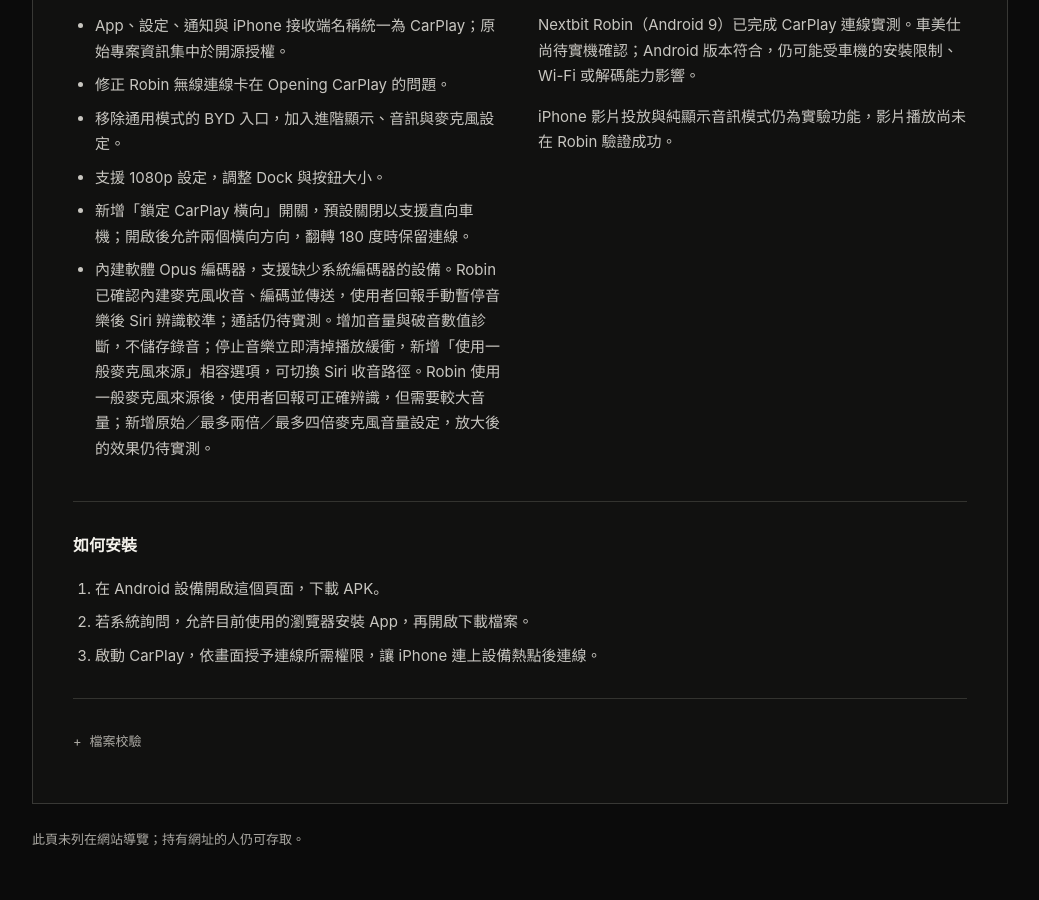
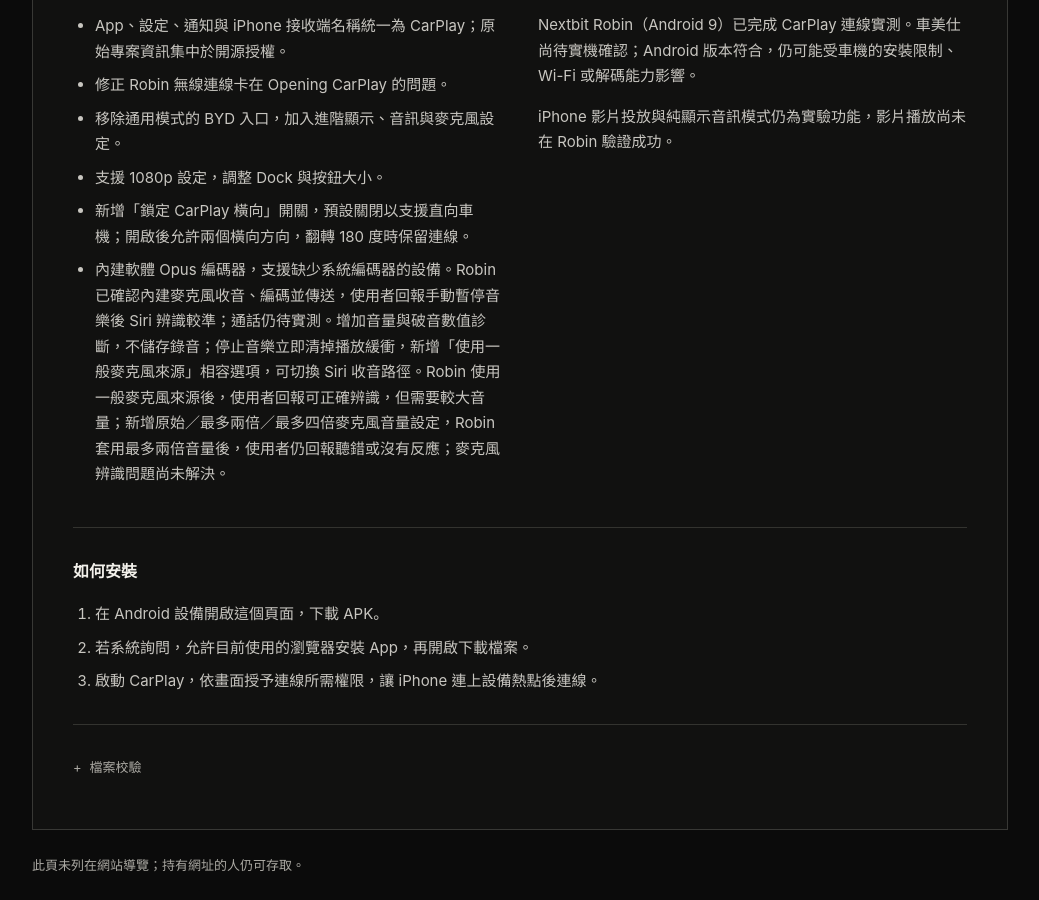
Before and after one commit to lancer1234/lancer1234.github.io, a Jekyll site: the page app/index.html, which Jekyll copies as it is, in a window 1280 px wide and 900 px high, scrolled down 935 px. Shown: the whole window, without its empty margins (120-1159 px from the left). Built offline with Jekyll 4.4.1, drawn with Linux system fonts in a browser that asks for light colours.

Commit message:
Record Robin microphone gain test result

```diff
--- a/app/index.html
+++ b/app/index.html
@@ -18,7 +18,7 @@
 <dl class="metadata"><div><dt>版本</dt><dd>0.2.12-carplay-test.1</dd></div><div><dt>系統</dt><dd>Android 9 以上</dd></div><div><dt>大小</dt><dd>48.4 MB</dd></div><div><dt>更新</dt><dd>2026.10.05</dd></div></dl>
 <a class="download" href="/app/downloads/CarPlay-0.2.12-test.1-20261005.apk" download>下載 Android APK <span aria-hidden="true">↓</span></a>
 <p class="caption">安裝後名稱為「CarPlay」，直接更新原本的測試版並保留連線設定。</p>
-<div class="notes"><section><h3>這個版本</h3><ul><li>App、設定、通知與 iPhone 接收端名稱統一為 CarPlay；原始專案資訊集中於開源授權。</li><li>修正 Robin 無線連線卡在 Opening CarPlay 的問題。</li><li>移除通用模式的 BYD 入口，加入進階顯示、音訊與麥克風設定。</li><li>支援 1080p 設定，調整 Dock 與按鈕大小。</li><li>新增「鎖定 CarPlay 橫向」開關，預設關閉以支援直向車機；開啟後允許兩個橫向方向，翻轉 180 度時保留連線。</li><li>內建軟體 Opus 編碼器，支援缺少系統編碼器的設備。Robin 已確認內建麥克風收音、編碼並傳送，使用者回報手動暫停音樂後 Siri 辨識較準；通話仍待實測。增加音量與破音數值診斷，不儲存錄音；停止音樂立即清掉播放緩衝，新增「使用一般麥克風來源」相容選項，可切換 Siri 收音路徑。Robin 使用一般麥克風來源後，使用者回報可正確辨識，但需要較大音量；新增原始／最多兩倍／最多四倍麥克風音量設定，放大後的效果仍待實測。</li></ul></section><section><h3>相容性</h3><p>Nextbit Robin（Android 9）已完成 CarPlay 連線實測。車美仕尚待實機確認；Android 版本符合，仍可能受車機的安裝限制、Wi-Fi 或解碼能力影響。</p><p>iPhone 影片投放與純顯示音訊模式仍為實驗功能，影片播放尚未在 Robin 驗證成功。</p></section></div>
+<div class="notes"><section><h3>這個版本</h3><ul><li>App、設定、通知與 iPhone 接收端名稱統一為 CarPlay；原始專案資訊集中於開源授權。</li><li>修正 Robin 無線連線卡在 Opening CarPlay 的問題。</li><li>移除通用模式的 BYD 入口，加入進階顯示、音訊與麥克風設定。</li><li>支援 1080p 設定，調整 Dock 與按鈕大小。</li><li>新增「鎖定 CarPlay 橫向」開關，預設關閉以支援直向車機；開啟後允許兩個橫向方向，翻轉 180 度時保留連線。</li><li>內建軟體 Opus 編碼器，支援缺少系統編碼器的設備。Robin 已確認內建麥克風收音、編碼並傳送，使用者回報手動暫停音樂後 Siri 辨識較準；通話仍待實測。增加音量與破音數值診斷，不儲存錄音；停止音樂立即清掉播放緩衝，新增「使用一般麥克風來源」相容選項，可切換 Siri 收音路徑。Robin 使用一般麥克風來源後，使用者回報可正確辨識，但需要較大音量；新增原始／最多兩倍／最多四倍麥克風音量設定，Robin 套用最多兩倍音量後，使用者仍回報聽錯或沒有反應；麥克風辨識問題尚未解決。</li></ul></section><section><h3>相容性</h3><p>Nextbit Robin（Android 9）已完成 CarPlay 連線實測。車美仕尚待實機確認；Android 版本符合，仍可能受車機的安裝限制、Wi-Fi 或解碼能力影響。</p><p>iPhone 影片投放與純顯示音訊模式仍為實驗功能，影片播放尚未在 Robin 驗證成功。</p></section></div>
 <section class="install"><h3>如何安裝</h3><ol><li>在 Android 設備開啟這個頁面，下載 APK。</li><li>若系統詢問，允許目前使用的瀏覽器安裝 App，再開啟下載檔案。</li><li>啟動 CarPlay，依畫面授予連線所需權限，讓 iPhone 連上設備熱點後連線。</li></ol></section>
 <details><summary>檔案校驗</summary><p>SHA-256</p><code>0a12a73d191cf45d8d7f02a1e2bde1aeee2218026789bcfc92fefc6fce4b558e</code><p><a href="/app/downloads/CarPlay-0.2.12-test.1-20261005.apk.sha256" download>下載校驗檔</a></p></details>
 </article>
```
